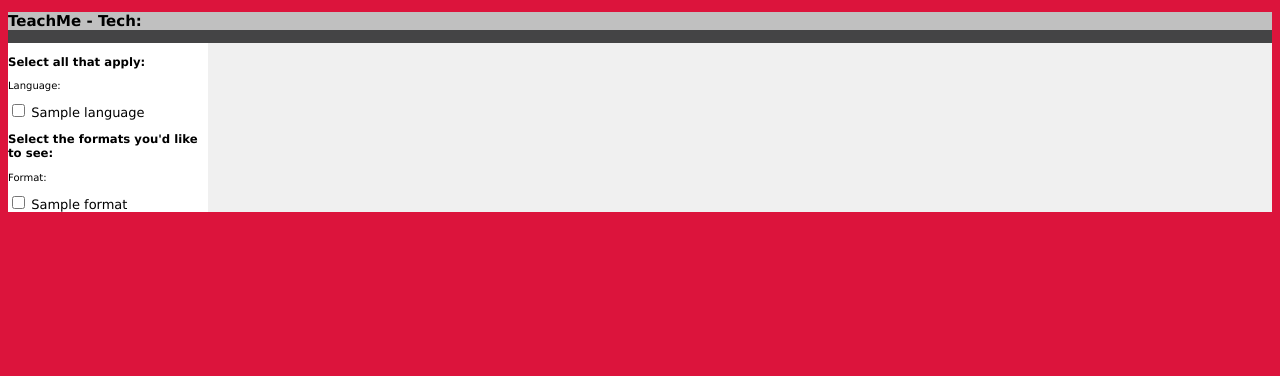
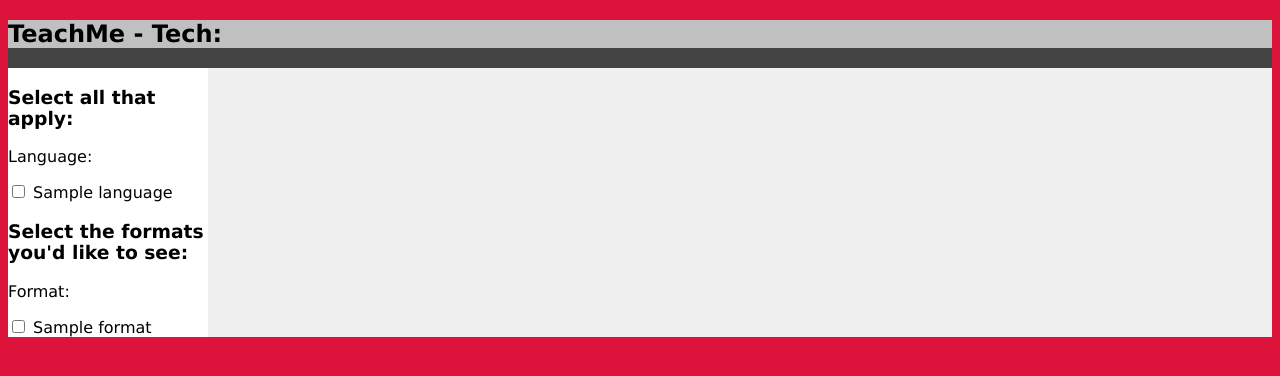
Before and after one commit to ElinJohansson/TutorialFinder2, a Spring app: template TutorialFinder/src/main/resources/templates/index.html in a window 1280 px wide. Shown: the top 376 px of the page. Run offline with Thymeleaf, Linux system fonts and the light colour scheme; the template is opened without the code that fills it: most values are stand-ins (such as "Sample title", 1, 10 or a date in 2020); data that the repository does not hold is empty.

Commit message:
Länkar´och annat i css fungerar igen

```diff
--- a/TutorialFinder/src/main/resources/static/css/style.css
+++ b/TutorialFinder/src/main/resources/static/css/style.css
@@ -1,7 +1,6 @@
 body {
     background-color: crimson;
-    font-family: verdana, sans-serif;
-    font-size: 10px;
+    font-family: verdana;
 
     /* Scroll utseende */
     SCROLLBAR-FACE-COLOR: #FFFFFF;
@@ -39,15 +38,20 @@
 }
 
 li {
-    font-size: 1.3em;
+    font-size: 1.0em;
+    font-family: Verdana;
 }
 
 h4{
+    font-size: 1.0em;
     font-weight: bold;
+    font-family: Verdana;
 }
 span{
-    font-size: 1.3em;
+    font-size: 1.0em;
     font-weight: normal;
+    font-family: Verdana;
+    vertical-align: center;
 }
 
 
--- a/TutorialFinder/src/main/resources/static/script.js
+++ b/TutorialFinder/src/main/resources/static/script.js
@@ -44,7 +44,7 @@
 
             "<h4>Title: <span>"+ tutorialList[i].title +"</span></h4>" +
             "<h4>Average Rating: <span>"+ tutorialList[i].avgRating +"</span></h4>\n" +
-            "<h4>URL: <span>"+ tutorialList[i].url +"</span></h4>\n" +
+            "<h4>URL: <span> " + "<a href=\"http://" + tutorialList[i].url + "\" target=\"_blank\">" + tutorialList[i].url + "</a>" +"</span></h4>\n" +
             "<h4>Year added: <span>" + tutorialList[i].creationDate.year +"</span></h4>\n" +
             "<h4>Description: <span>" + tutorialList[i].descr +"</span></h4>\n" +
             "<form method=\"post\" action=\"addRating\">\n" +
```
